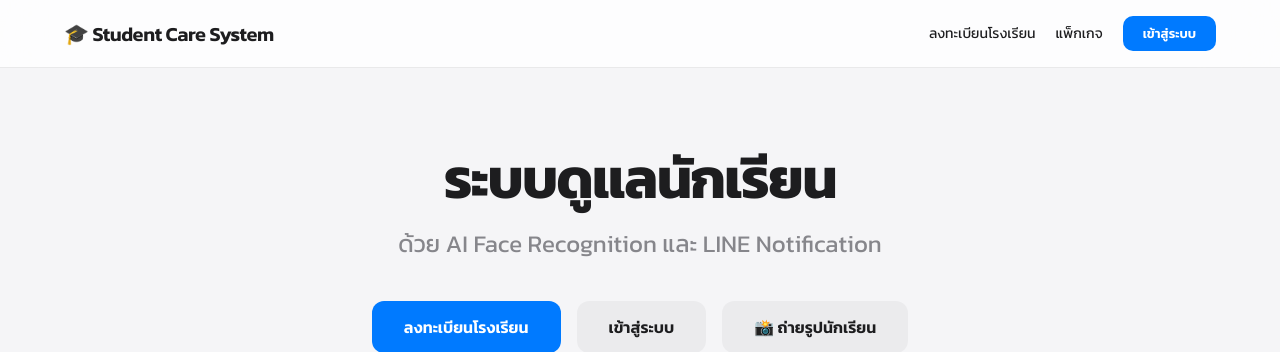
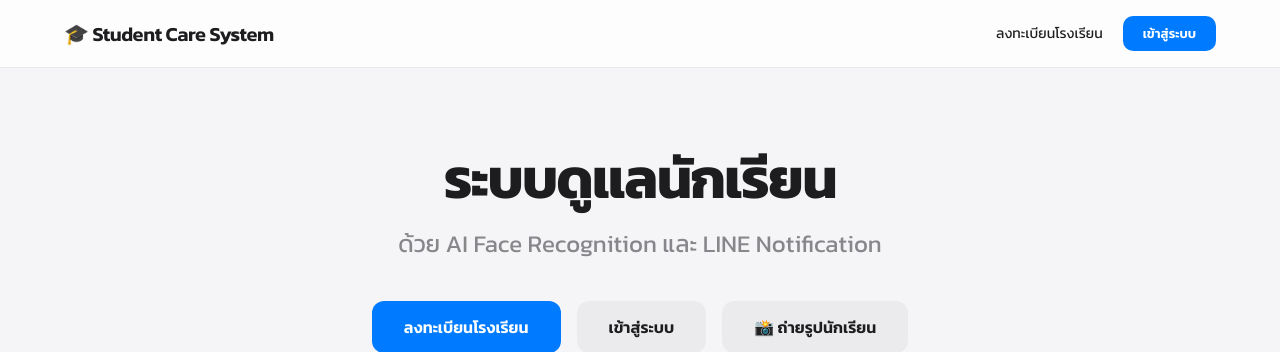
Before and after one commit to Yanperm/hikvission_student_care, a Flask app: page / in a window 1280 px wide. Shown: the top 352 px of the page. Run offline with Flask 3, Linux system fonts and the light colour scheme.

Commit message:
Remove pricing link from landing page

```diff
--- a/templates/professional_landing.html
+++ b/templates/professional_landing.html
@@ -194,7 +194,6 @@
             <div class="logo">🎓 Student Care System</div>
             <div style="display: flex; gap: 20px; align-items: center;">
                 <a href="/register_school" style="color: #1d1d1f; text-decoration: none; font-size: 14px;">ลงทะเบียนโรงเรียน</a>
-                <a href="/pricing" style="color: #1d1d1f; text-decoration: none; font-size: 14px;">แพ็กเกจ</a>
                 <a href="/login" class="nav-btn">เข้าสู่ระบบ</a>
             </div>
         </div>
```
